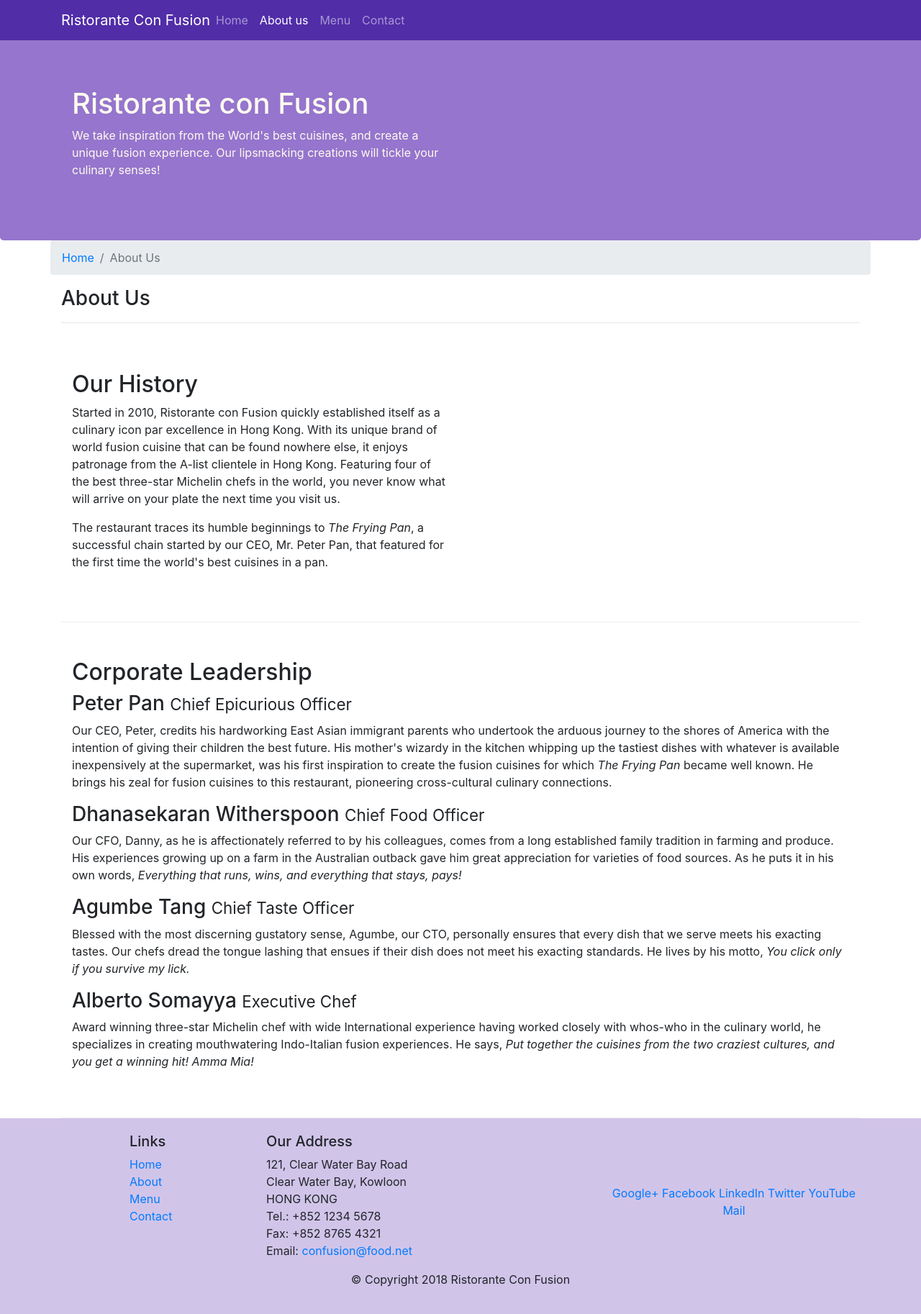
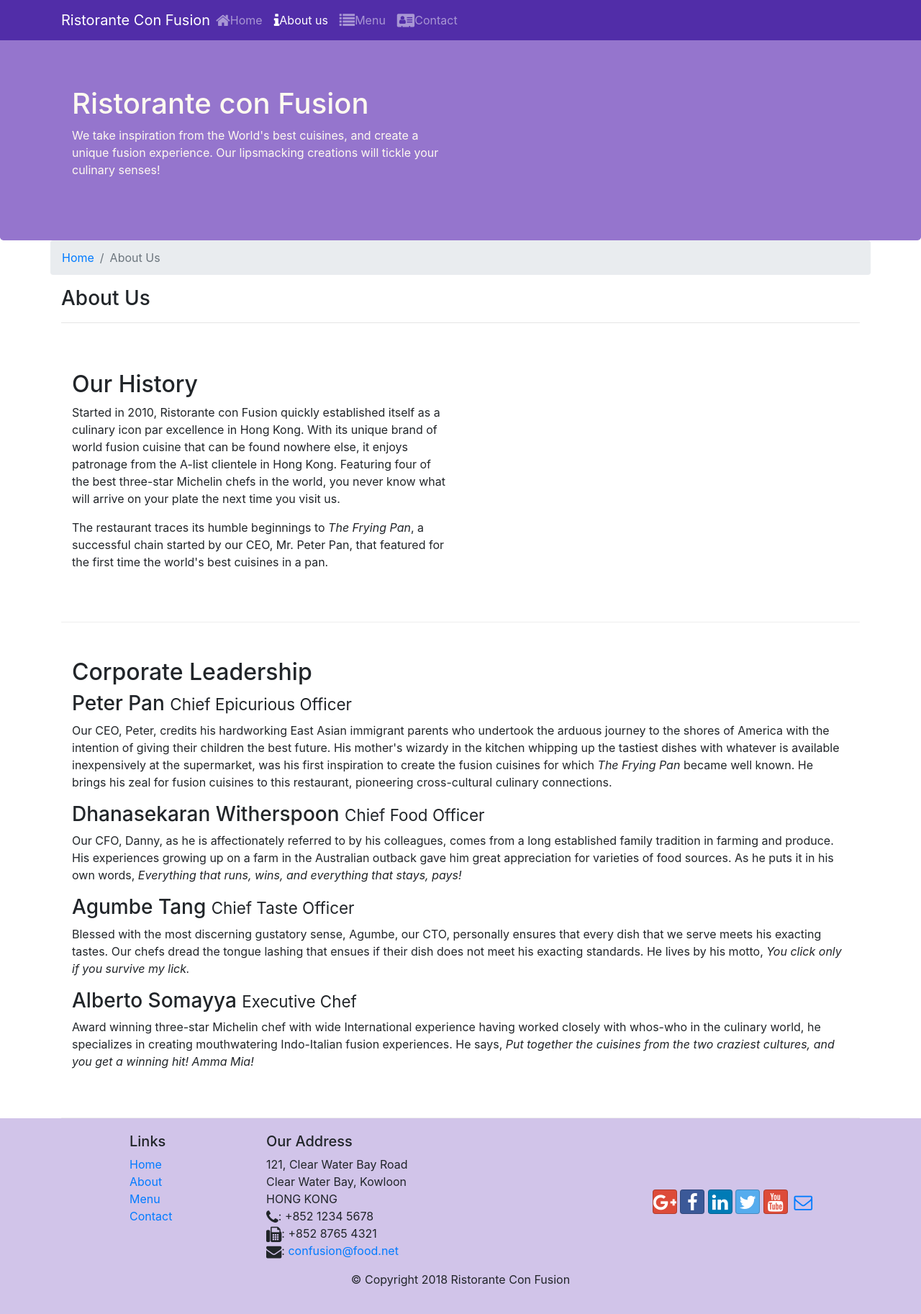
Before and after one commit to janvishah/mission_bootstrap, a website: page aboutus.html in a window 1280 px wide. Shown: the whole page at 72% size. Drawn offline with nearby package versions, Linux system fonts and the light colour scheme.

Commit message:
Learn icon fomts - add icon fonts in navigation bar and bootstrap social icon in footer

```diff
--- a/aboutus.html
+++ b/aboutus.html
@@ -9,6 +9,8 @@
 
     <!-- Bootstrap CSS -->
     <link rel="stylesheet" href="node_modules/bootstrap/dist/css/bootstrap.min.css">
+    <link rel="stylesheet" href="node_modules/font-awesome/css/font-awesome.min.css">
+    <link rel="stylesheet" href="node_modules/bootstrap-social/bootstrap-social.css">
     <link rel="stylesheet" href="css/style.css">
     <title>Ristorante Con Fusion: About Us</title>
 
@@ -24,10 +26,10 @@
             <div class="collapse navbar-collapse" id="Navbar">
 
                 <ul class="navbar-nav mr-auto">
-                    <li class="nav-item "><a class="nav-link" href = "./index.html"> Home </a> </li>
-                    <li class="nav-item active"> <a class="nav-link" href = "./aboutus.html"> About us</a></li>
-                    <li class="nav-item"> <a class="nav-link" href = "#"> Menu </a> </li>
-                    <li class="nav-item"><a class="nav-link" href = "#">Contact</a> </li>
+                    <li class="nav-item"><a class="nav-link" href = "./index.html"><span class="fa fa-home fa-lg"></span>Home </a> </li>
+                    <li class="nav-item"> <a class="nav-link active" href = "./aboutus.html"> <span class="fa fa-info fa-lg"></span>About us</a></li>
+                    <li class="nav-item"> <a class="nav-link" href = "#"> <span class="fa fa-list fa-lg"></span>Menu </a> </li>
+                    <li class="nav-item"><a class="nav-link" href = "#"><span class="fa fa-address-card fa-lg"></span>Contact</a> </li>
                 </ul>
             </div>
         </div>
@@ -105,19 +107,19 @@
 		              121, Clear Water Bay Road<br>
 		              Clear Water Bay, Kowloon<br>
 		              HONG KONG<br>
-		              Tel.: +852 1234 5678<br>
-		              Fax: +852 8765 4321<br>
-		              Email: <a href="mailto:confusion@food.net">confusion@food.net</a>
+		              <i class="fa fa-phone fa-lg"></i>: +852 1234 5678<br>
+		               <i class="fa fa-fax fa-lg"></i>: +852 8765 4321<br>
+		               <i class="fa fa-envelope fa-lg"></i>: <a href="mailto:confusion@food.net">confusion@food.net</a>
 		           </address>
                 </div>
                 <div class="col-12 col-sm-4 align-self-center">
                     <div class="text-center">
-                        <a href="http://google.com/+">Google+</a>
-                        <a href="http://www.facebook.com/profile.php?id=">Facebook</a>
-                        <a href="http://www.linkedin.com/in/">LinkedIn</a>
-                        <a href="http://twitter.com/">Twitter</a>
-                        <a href="http://youtube.com/">YouTube</a>
-                        <a href="mailto:">Mail</a>
+                        <a class= "btn btn-social-icon btn-google" href="http://google.com/+"><i class="fa fa-google-plus fa-lg"></i></a>
+                        <a class= "btn btn-social-icon btn-facebook" href="http://www.facebook.com/profile.php?id="><i class="fa fa-facebook fa-lg"></i></a>
+                        <a class= "btn btn-social-icon btn-linkedin" href="http://www.linkedin.com/in/"><i class="fa fa-linkedin fa-lg"></i></a>
+                        <a class= "btn btn-social-icon btn-twitter" href="http://twitter.com/"><i class="fa fa-twitter fa-lg"></i></a>
+                        <a class= "btn btn-social-icon btn-google" href="http://youtube.com/"><i class="fa fa-youtube fa-lg"></i></a>
+                        <a class= "btn btn-social-icon" href="mailto:"><i class="fa fa-envelope-o fa-lg"></i></a>
                     </div>
                 </div>
            </div>
--- a/package.json
+++ b/package.json
@@ -15,6 +15,8 @@
   },
   "dependencies": {
     "bootstrap": "^4.0.0",
+    "bootstrap-social": "^5.1.1",
+    "font-awesome": "^4.7.0",
     "jquery": "^3.3.1",
     "popper.js": "^1.12.9"
   }
```
Also changed, not shown: index.html (+19 -17 lines), 1 other file.
